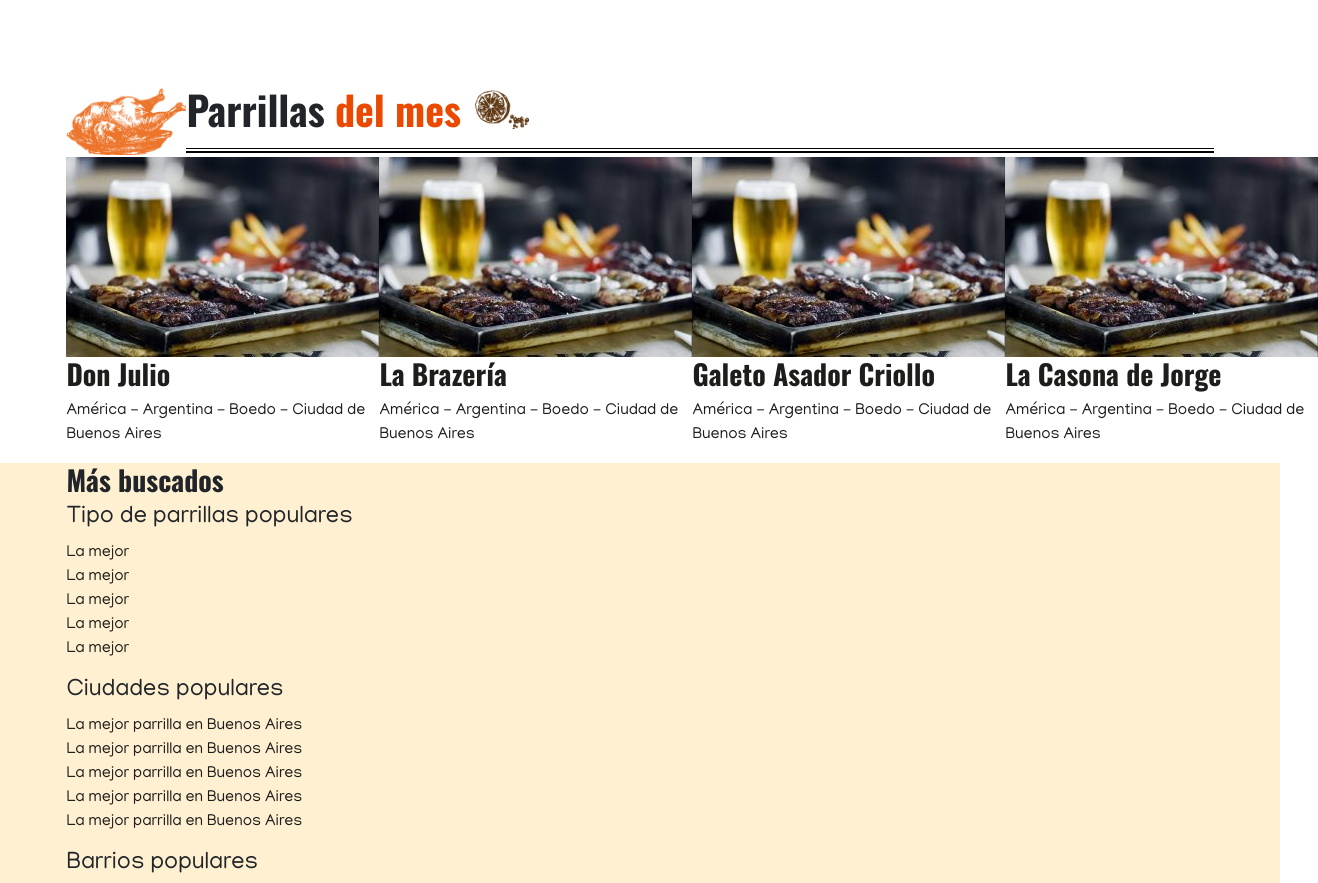
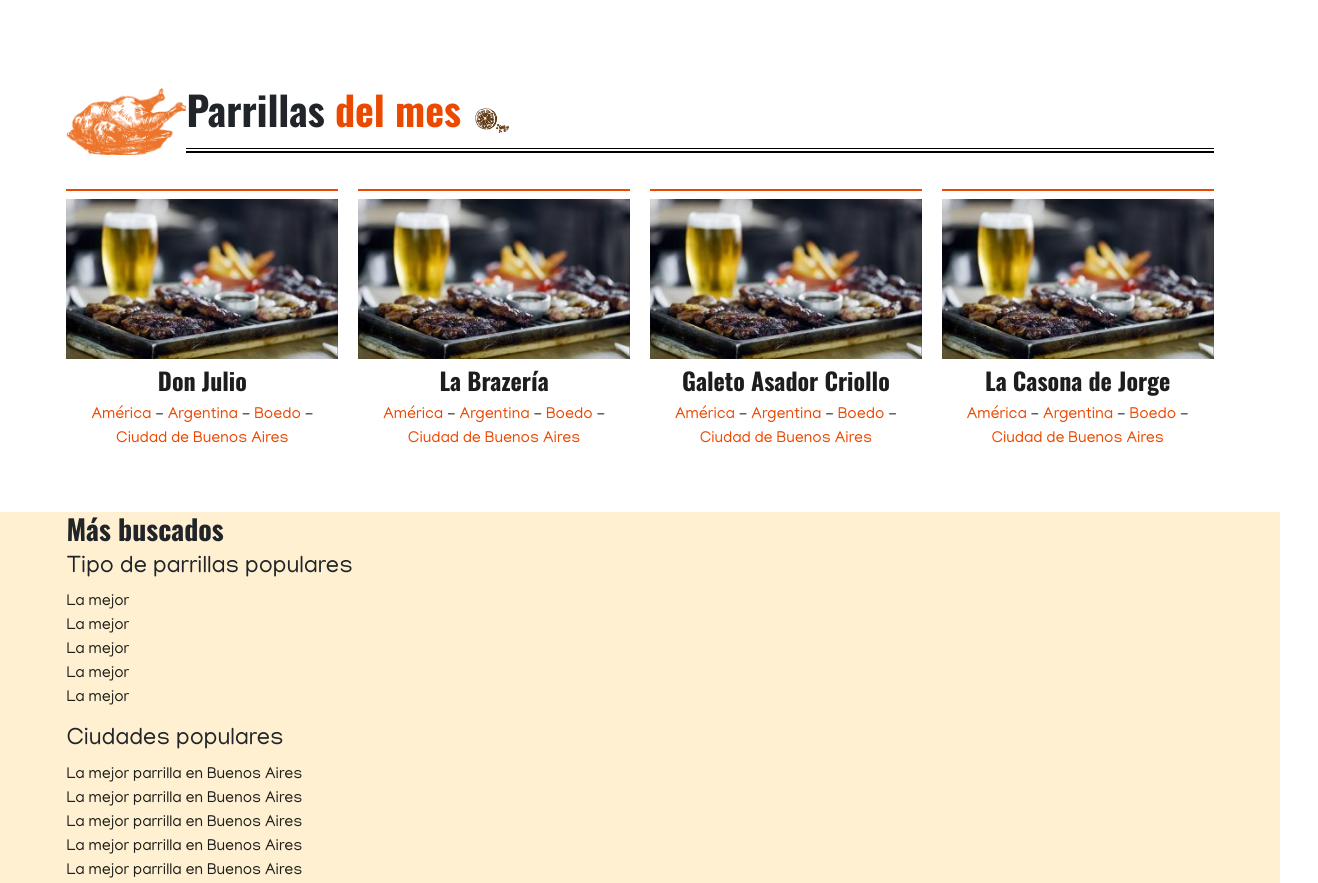
Before and after one commit to matiasrsolis/laMejorParrillawebsite-p3dsn, a plain HTML site: page index.html in a window 1280 px wide. Shown: the part 2800-3683 px from the top of the page, 1318 px wide, since content can reach past the window. Drawn offline with nearby package versions, Linux system fonts and the light colour scheme.

Commit message:
Componente Mes

```diff
--- a/css/style.css
+++ b/css/style.css
@@ -619,7 +619,7 @@
 }
 
 .tituloSection h2{
-    font-size: 40px;
+    font-size: 32px;
     display: inline-flex
 }
 
@@ -666,10 +666,13 @@
     background-image: url(../img/ilustraciones/5.png);
     background-repeat: no-repeat;
     background-position-y: center;
-    background-position: center;
+    background-position: bottom;
     background-size: contain;
-    width: 54px;
+    width: 34px;
+    height: 25px;
     margin-left: .35em;
+    margin-top: auto;
+    display: none
 }
 
 #parrillasDelMes .tituloSection .imageSection {
@@ -855,6 +858,60 @@
 
 #destacada .destacadaInfo .tagSection img{
     margin: auto
+}
+
+
+/*-Parrillas del mes-*/
+#parrillasDelMes .mesListado{
+    margin-top: 2em
+}
+
+#parrillasDelMes .mesListado ul{
+    margin-bottom: 2em;
+}
+
+#parrillasDelMes .mesListado ul li{
+    padding: .5em 0 1.3em;
+    border-top: solid 2px #EB4800;
+    margin-bottom: .5em
+}
+
+#parrillasDelMes .mesListado ul li>a{
+    display: flex;
+    flex-direction: column;
+}
+
+#parrillasDelMes .mesListado ul li>a figure{
+    width: 100%;
+    height: 10em;
+    overflow: hidden;
+}
+
+#parrillasDelMes .mesListado ul li>a figure img{
+    object-fit: cover;
+    object-position: center;
+    width: 100%;
+    height: 100%;
+    transition: all .3s ease;
+}
+
+#parrillasDelMes .mesListado ul li>a figure:hover img{
+    width: 110%;
+    height: 110%;
+    transition: all .3s ease;
+}
+
+#parrillasDelMes .mesListado ul li .mesInfo{
+    text-align: center;
+}
+
+#parrillasDelMes .mesListado ul li .mesInfo h3{
+    font-size: 1.5em;
+    margin-top: .3em
+}
+
+#parrillasDelMes .mesListado ul li .mesInfo div a{
+    color: #EB4800;
 }
 
 
@@ -1070,6 +1127,26 @@
 
     #destacada .destacadaInfo .tagSection{
         top: -58px;
+    }
+
+    /*-Destacadas del mes-*/
+    #parrillasDelMes .tituloSection h2::after{
+        display: block;
+    }
+
+    .tituloSection h2{
+        font-size: 40px;
+        display: inline-flex
+    }
+
+
+    /*-Parrillas del mes-*/
+    #parrillasDelMes .mesListado ul{
+        justify-content: space-between
+    }
+
+    #parrillasDelMes .mesListado ul li{
+        width: 23.7%
     }
 }
 
--- a/index.html
+++ b/index.html
@@ -417,13 +417,13 @@
                 </div>
 
                 <div class="mesListado">
-                    <ul class="flex">
+                    <ul class="blockFlex">
                         <li>
                            <a href="detailParrilla.html">
                                 <figure>
                                     <img src="img/04.jpg" alt="destacada del mes">
                                 </figure>
-                                <div>
+                                <div class="mesInfo">
                                     <h3>Don Julio</h3>
                                     <div>
                                         <a href="parrillaList.html">América</a> -
@@ -439,7 +439,7 @@
                                 <figure>
                                     <img src="img/04.jpg" alt="destacada del mes">
                                 </figure>
-                                <div>
+                                <div class="mesInfo">
                                     <h3>La Brazería</h3>
                                     <div>
                                         <a href="parrillaList.html">América</a> -
@@ -455,7 +455,7 @@
                                 <figure>
                                     <img src="img/04.jpg" alt="destacada del mes">
                                 </figure>
-                                <div>
+                                <div class="mesInfo">
                                     <h3>Galeto Asador Criollo</h3>
                                     <div>
                                         <a href="parrillaList.html">América</a> -
@@ -471,7 +471,7 @@
                                 <figure>
                                     <img src="img/04.jpg" alt="destacada del mes">
                                 </figure>
-                                <div>
+                                <div class="mesInfo">
                                     <h3>La Casona de Jorge</h3>
                                     <div>
                                         <a href="parrillaList.html">América</a> -
```
